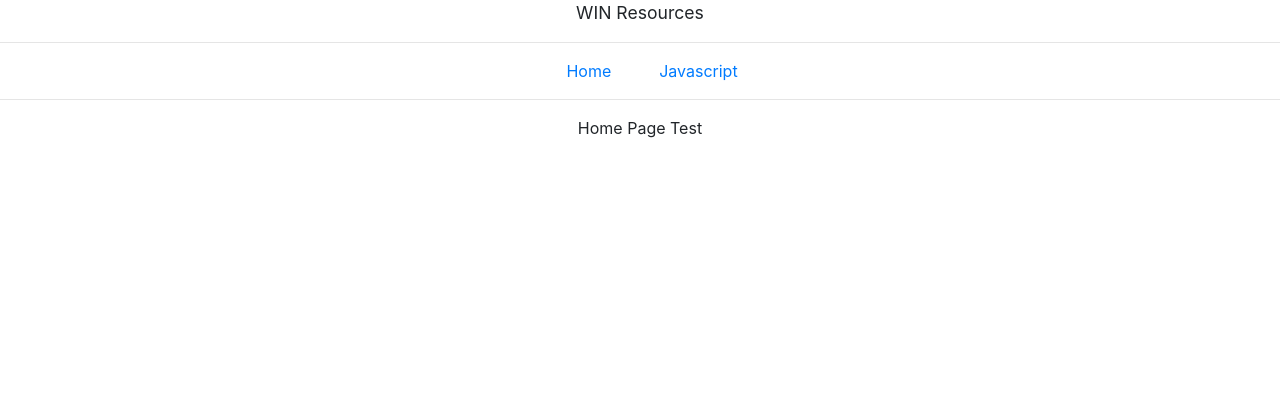
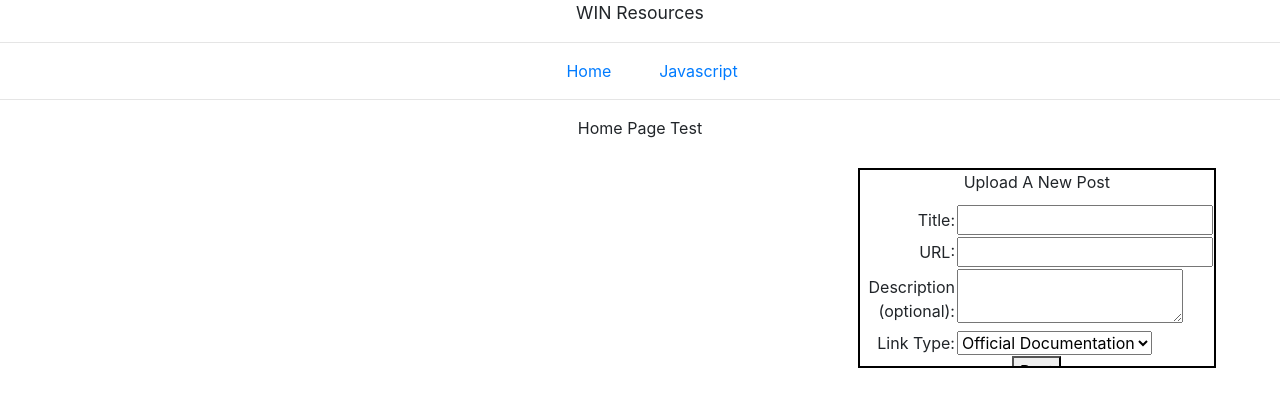
Before and after one commit to evansgithubaccount/WINFOProject, a React (Create React App) app in the folder winfrontend/: page / in a window 1280 px wide. Shown: the top 406 px of the page. Built offline with nearby package versions, Linux system fonts and the light colour scheme.

Commit message:
Added LinkUpload
ja

```diff
--- a/winfrontend/src/components/Home.js
+++ b/winfrontend/src/components/Home.js
@@ -1,5 +1,7 @@
 import React from 'react';
 import Navigation from './Navigation';
+import LinkUpload from './LinkUpload';
+import '../css/LinkUpload.css';
 
 class Home extends React.Component{
     constructor(){
@@ -11,6 +13,7 @@ class Home extends React.Component{
             <div className='homePage'>
                 <Navigation/>
                 <p>Home Page Test</p>
+                <LinkUpload/>
             </div>
         )
     }
--- /dev/null
+++ b/winfrontend/src/components/LinkUpload.js
@@ -0,0 +1,84 @@
+import React from 'react';
+import PostDataService from '../service/PostDataService';
+
+class LinkUpload extends React.Component{
+    constructor(props){
+        super(props);
+        this.state = {
+            title: '',
+            description: '',
+            url: '',
+            uploadFailed: false
+        }
+    }
+
+    uploadPost = e => {
+        e.preventDefault();
+
+        const title = e.target.elements.uploadTitle.value;
+        const description = e.target.elements.uploadDescription.value;
+        const url = e.target.elements.uploadURL.value;
+        const type = e.target.elements.infoType.value;
+
+        PostDataService.uploadPost(title, description, url, type)
+            .then(
+                response => {
+                    console.log(response)
+                }
+            )
+    }
+
+    render(){
+        return(
+            <div className='linkUploadContainer'>
+                Upload A New Post
+                <form onSubmit={this.uploadPost.bind(this)}>
+                    <table>
+                        <tr>
+                            <td className='prompt'>
+                                Title:
+                            </td>
+                            <td>
+                                <input type='text' name='uploadTitle'></input>
+                            </td>
+                        </tr>
+                        <tr>
+                            <td className='prompt'>
+                                URL:
+                            </td>
+                            <td>
+                                <input type='text' name='uploadURL'></input>
+                            </td>
+                        </tr>
+                        <tr>
+                            <td className='prompt'>
+                                Description (optional):
+                            </td>
+                            <td>
+                                <textarea name='uploadDescription'></textarea>
+                            </td>
+                        </tr>
+                        <tr>
+                            <td className='prompt'>
+                                Link Type:
+                            </td>
+                            <td>
+                                <select name='infoType'>
+                                    <option value='documentation'>Official Documentation</option>
+                                    <option value='article'>Article</option>
+                                    <option value='stack-overflow'>Stack Overflow</option>
+                                    <option value='tutorial'>Tutorial (written)</option>
+                                    <option value='video'>Video</option>
+                                    <option value='other'>Other</option>
+                                </select>
+                            </td>
+                        </tr>
+                    </table>
+                    <button type='submit' name='submitButton' >Post</button>
+                </form>
+            </div>
+        )
+    }
+}
+
+export default LinkUpload;
--- /dev/null
+++ b/winfrontend/src/css/LinkUpload.css
@@ -0,0 +1,23 @@
+.linkUploadContainer{
+    height:25%;
+    width:28vw;
+    border:2px solid #000000;
+    display:block;
+    overflow:scroll;
+    margin-top: 1.5vh;
+    float: right;
+    margin-left:67vw;
+    position:fixed;
+}
+
+td{
+    text-align:left;
+}
+
+.prompt{
+    text-align:right;
+}
+
+form{
+    margin-top:10px;
+}
--- /dev/null
+++ b/winfrontend/src/service/PostDataService.js
@@ -0,0 +1,14 @@
+import axios from 'axios';
+
+const API_URL = 'http://localhost:8080';
+const UPLOAD_URL = '/addPost/';
+const SLASH = '/'
+
+class PostDataService {
+
+    uploadPost(title, description, url, type){
+        return axios.post(API_URL + UPLOAD_URL + title + SLASH + description + SLASH + url + SLASH + type + SLASH+ '1')
+    }
+}
+
+export default new PostDataService;
```
Also changed, not shown: 2 other files (tests, documents, lock files or other folders).
